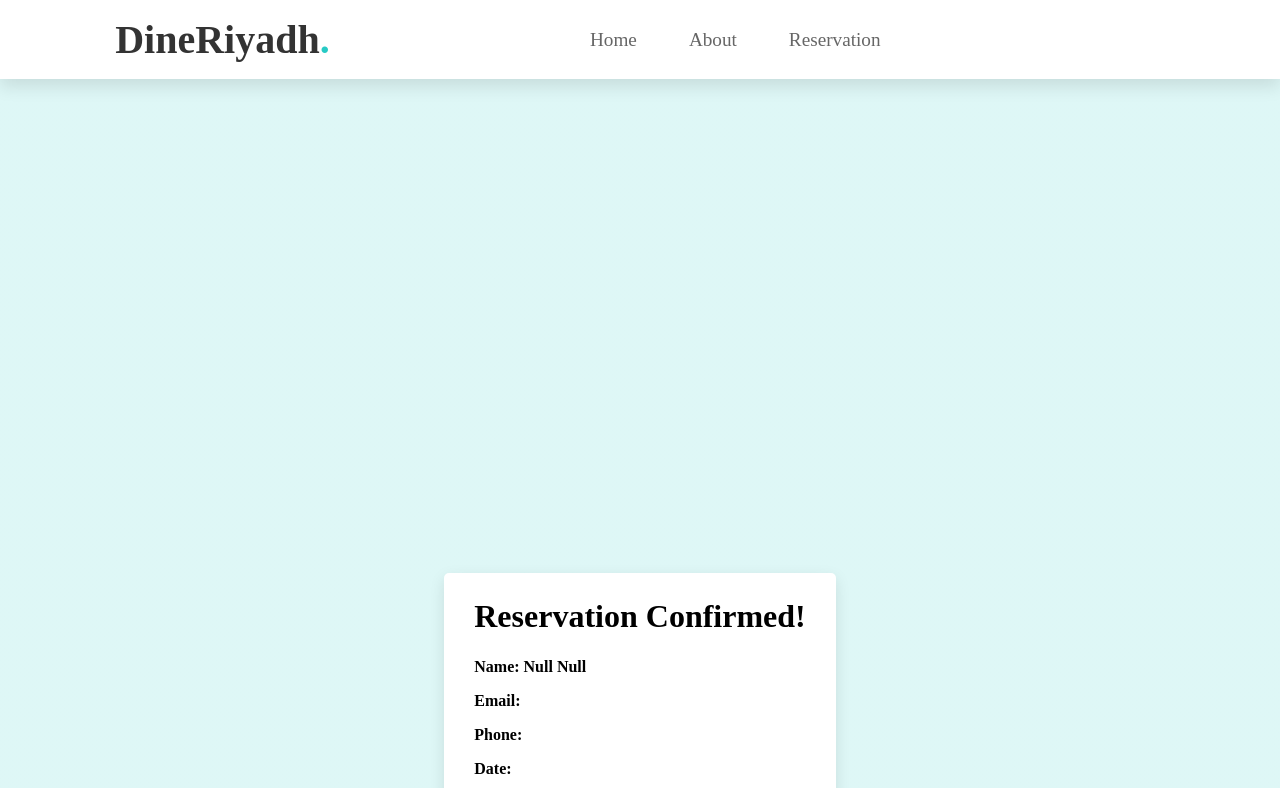
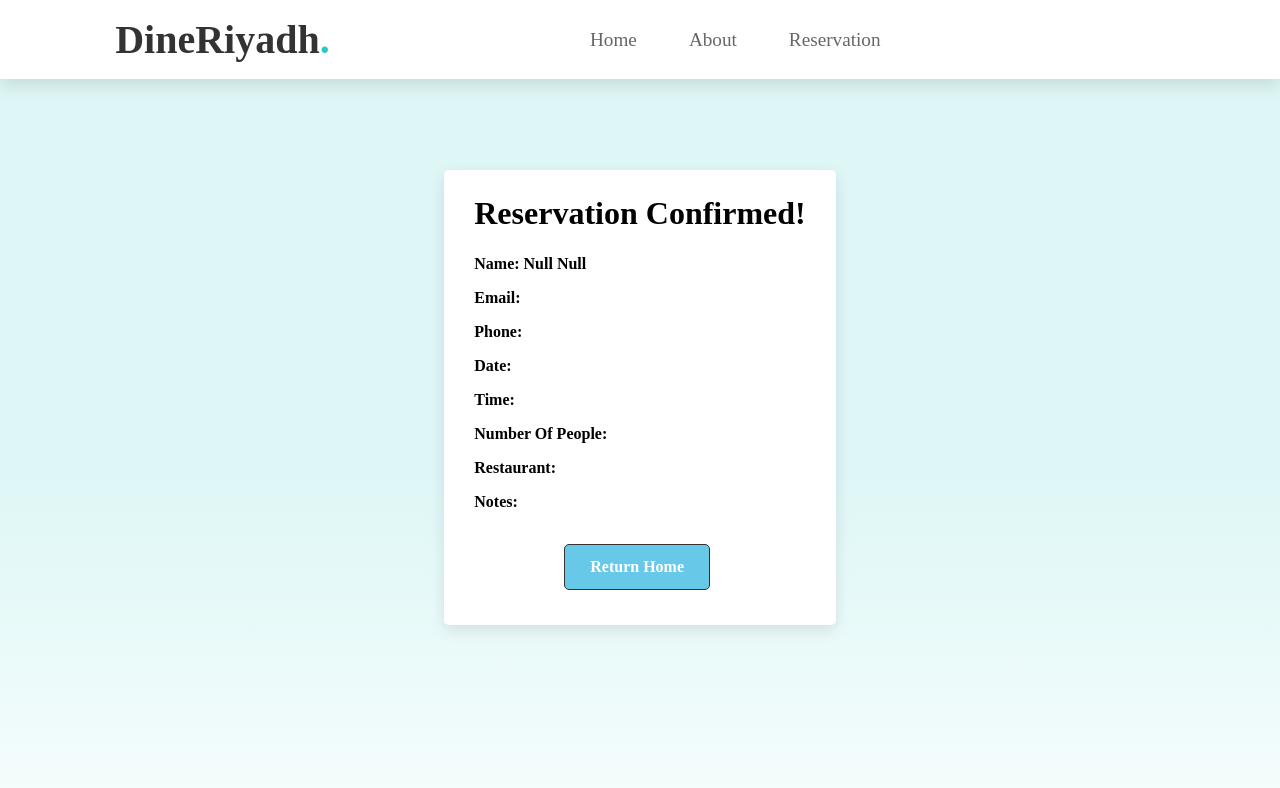
Before and after one commit to NadaMohammedB/DineRiyadh, a website: page public/confirmation.html in a window 1280 px wide. Shown: the top 788 px of the page. Drawn offline with Linux system fonts and the light colour scheme.

Commit message:
edit confirmation

```diff
--- a/public/style.css
+++ b/public/style.css
@@ -490,11 +490,12 @@ form .input-box span.details{
 .confirmation-BigContainer {
   display: flex;
   flex-direction: column;
-  justify-content: center;
   align-items: center;
-  height: 100rem;
+  height: 100vh;
   width: 100rem;
   padding: 20px;
+  margin-top: 150px;
+  margin-bottom: 0;
 
 }
 
@@ -505,9 +506,11 @@ form .input-box span.details{
   box-shadow: 0 5px 15px rgba(0, 0, 0, 0.1);
 
 }
-#ret{
+
+#ret {
   margin-left: 40%;
 }
+
 .confirmation-container h1 {
   color: black;
   margin-bottom: 20px;
```
